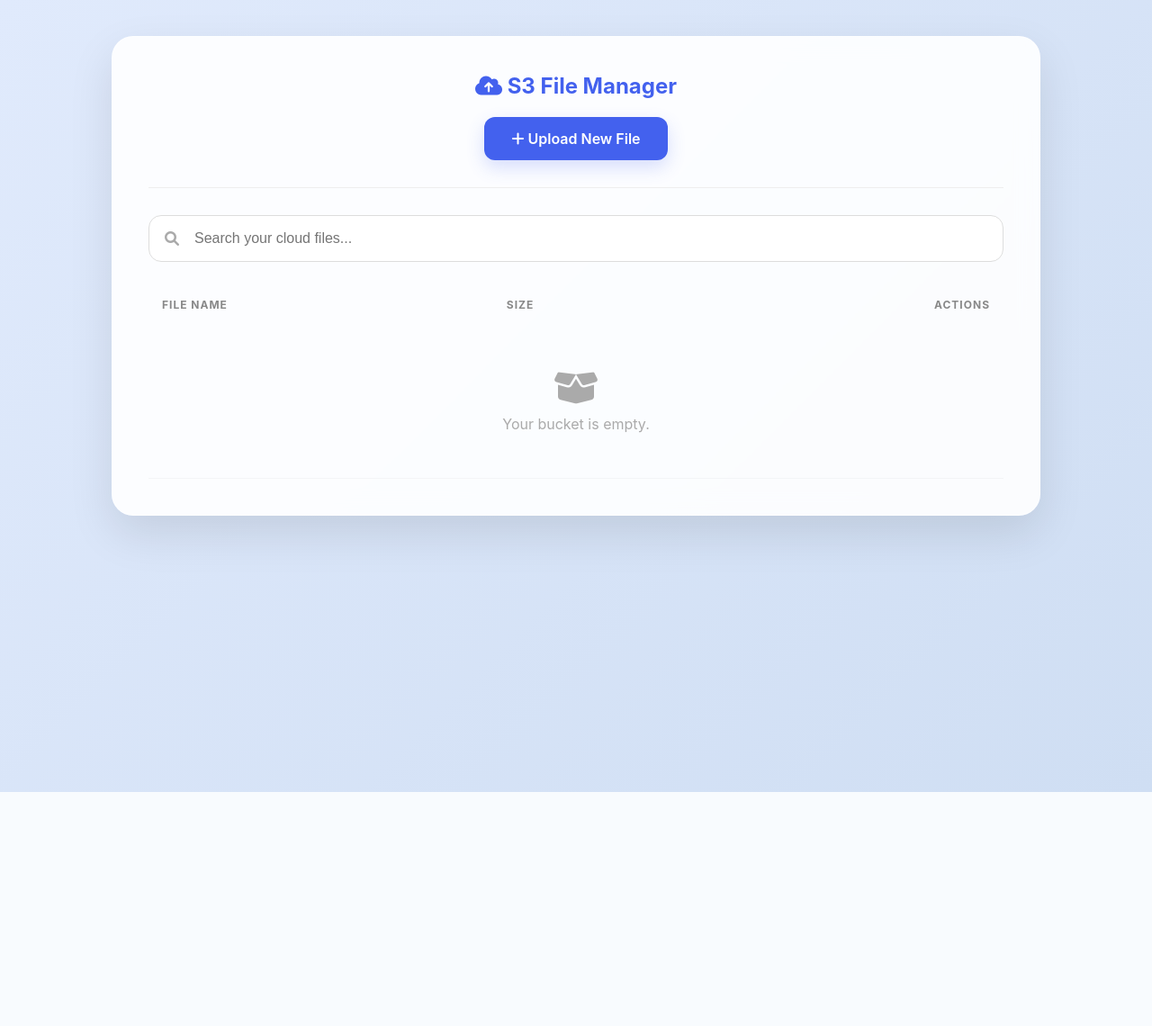
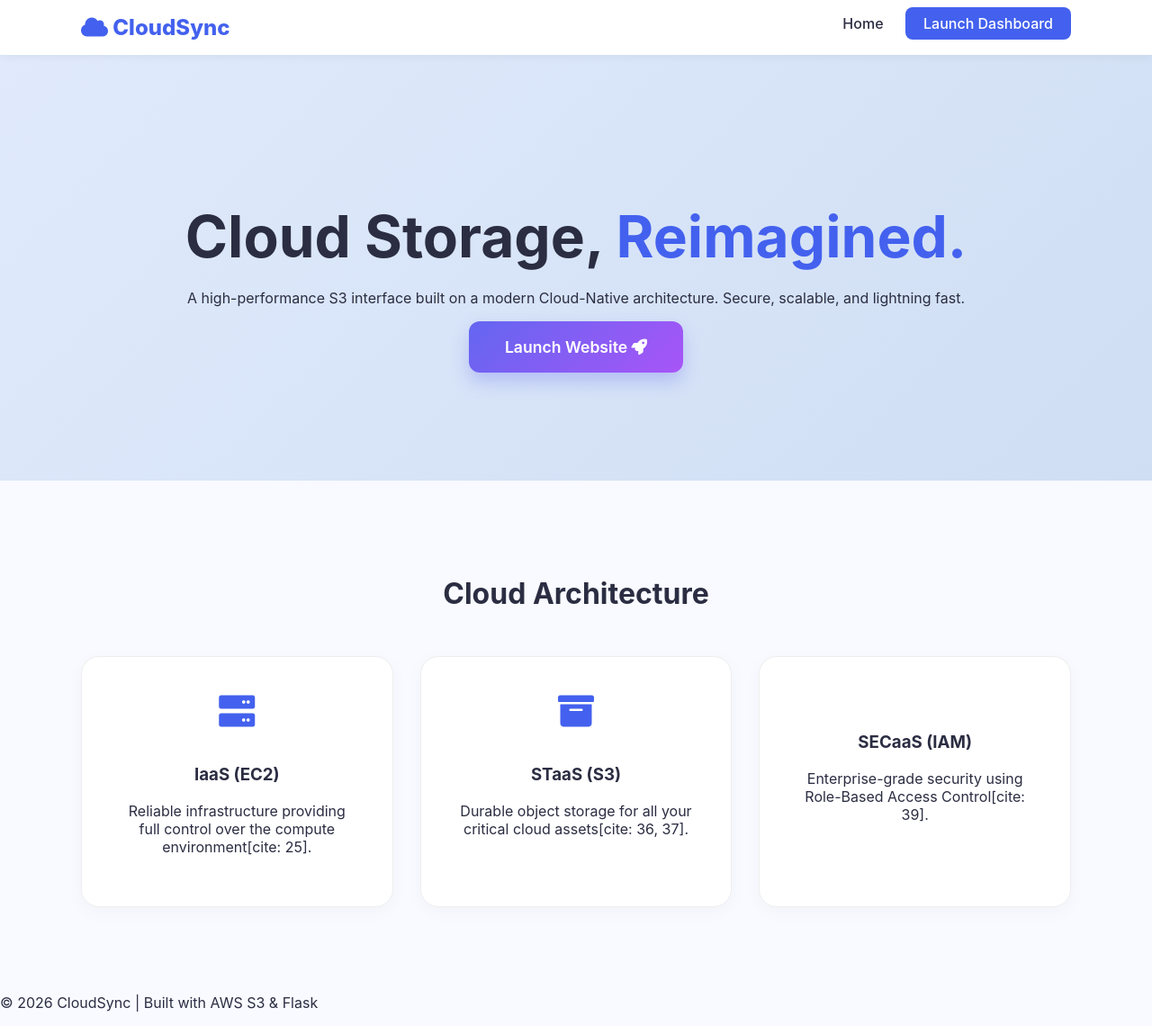
Before and after one commit to Shirshak14/Flask-File-Manager, a Flask app: page / in a window 1280 px wide. Shown: the whole page at 90% size. Before the commit the page ends 880 px from the top, so only its background shows below. Run offline with Flask 3, Linux system fonts and the light colour scheme; data that the repository does not hold is empty.

Commit message:
Feat: Implement multi-page architecture with Landing Page and S3 Dashboard

```diff
--- a/app.py
+++ b/app.py
@@ -31,19 +31,23 @@ s3 = boto3.client(
 
 # --- ROUTES ---
 
+# 1. LANDING PAGE (The "Front Door")
 @app.route('/')
-def index():
+def home():
+    return render_template('home.html')
+
+# 2. DASHBOARD (The "Work" Page)
+@app.route('/dashboard')
+def dashboard():
     files = []
     try:
-        # 1. Fetch from S3
+        # Fetch list from S3
         response = s3.list_objects_v2(Bucket=BUCKET_NAME)
 
-        # 2. Check if 'Contents' actually exists in the response
         if 'Contents' in response:
             for obj in response['Contents']:
+                # Dynamic Size Calculation
                 size_bytes = obj['Size']
-
-                # Conversion logic
                 if size_bytes < 1024:
                     size_str = f"{size_bytes} B"
                 elif size_bytes < 1024**2:
@@ -51,6 +55,7 @@ def index():
                 else:
                     size_str = f"{round(size_bytes/(1024**2), 1)} MB"
 
+                # Generate secure viewing link
                 url = s3.generate_presigned_url(
                     'get_object',
                     Params={'Bucket': BUCKET_NAME, 'Key': obj['Key']},
@@ -62,74 +67,68 @@ def index():
                     'size': size_str,
                     'url': url
                 })
-        else:
-            print("💡 Info: Bucket is currently empty.")
+        return render_template('dashboard.html', files=files)
 
     except Exception as e:
-        # This will print the EXACT AWS error in your terminal
         print(f"❌ AWS Error: {e}")
+        return render_template('dashboard.html', files=[])
 
-    # 3. Always return the template, even if files is empty
-    return render_template('index.html', files=files)
-
+# 3. UPLOAD LOGIC
 @app.route('/upload', methods=['POST'])
 def upload_file():
-    if 'file' not in request.files:
-        return redirect(request.url)
+    files = request.files.getlist('file') # Supports multi-upload
 
-    file = request.files['file']
-    if file.filename == '':
-        return redirect(request.url)
+    if not files or files[0].filename == '':
+        return redirect(url_for('dashboard'))
 
-    if file:
+    for file in files:
         try:
-            # Upload to S3
             s3.upload_fileobj(
                 file,
                 BUCKET_NAME,
                 file.filename,
                 ExtraArgs={"ContentType": file.content_type}
             )
-            print(f"✅ Successfully uploaded {file.filename}")
+            print(f"✅ Uploaded {file.filename}")
         except Exception as e:
             print(f"❌ Upload Error: {e}")
 
-    return redirect(url_for('index'))
+    return redirect(url_for('dashboard'))
 
+# 4. DELETE LOGIC
 @app.route('/delete/<filename>', methods=['POST'])
 def delete_file(filename):
     try:
         s3.delete_object(Bucket=BUCKET_NAME, Key=filename)
-        print(f"🗑️ Deleted {filename} from S3")
+        print(f"🗑️ Deleted {filename}")
     except Exception as e:
         print(f"❌ Delete Error: {e}")
 
-    return redirect(url_for('index'))
+    return redirect(url_for('dashboard'))
 
+# 5. RENAME LOGIC
 @app.route('/rename', methods=['POST'])
 def rename_file():
     old_name = request.form.get('old_name')
     new_name = request.form.get('new_name')
 
-    # 1. Basic validation
     if not old_name or not new_name:
-        return redirect(url_for('index'))
+        return redirect(url_for('dashboard'))
 
-    # 2. Safety: Keep the original file extension if user forgot it
+    # Maintain extension
     ext = os.path.splitext(old_name)[1]
     if not new_name.lower().endswith(ext.lower()):
         new_name += ext
 
     try:
-        # 3. S3 'Rename' is actually: Copy to New Name -> Delete Old Name
         copy_source = {'Bucket': BUCKET_NAME, 'Key': old_name}
         s3.copy_object(Bucket=BUCKET_NAME, CopySource=copy_source, Key=new_name)
         s3.delete_object(Bucket=BUCKET_NAME, Key=old_name)
-        print(f"✅ Successfully renamed {old_name} to {new_name}")
+        print(f"✅ Renamed {old_name} to {new_name}")
     except Exception as e:
-        print(f"❌ AWS Rename Error: {e}")
+        print(f"❌ Rename Error: {e}")
 
-    return redirect(url_for('index'))
+    return redirect(url_for('dashboard'))
 
 if __name__ == '__main__':
     app.run(debug=True)
--- a/static/css/style.css
+++ b/static/css/style.css
@@ -1,93 +1,85 @@
 :root {
     --primary: #4361ee;
-    --danger: #ef233c;
-    --text-main: #2b2d42;
+    --bg-light: #f8faff;
+    --text-dark: #2b2d42;
     --glass: rgba(255, 255, 255, 0.9);
 }
 
 body {
     font-family: 'Inter', sans-serif;
-    background: linear-gradient(135deg, #e0eafc 0%, #cfdef3 100%);
-    min-height: 100vh;
     margin: 0;
-    padding: 40px 20px;
-    color: var(--text-main);
+    background: var(--bg-light);
+    color: var(--text-dark);
 }
 
-.container {
-    max-width: 950px;
-    margin: auto;
-    background: var(--glass);
-    backdrop-filter: blur(12px);
-    padding: 40px;
-    border-radius: 24px;
-    box-shadow: 0 20px 50px rgba(0,0,0,0.1);
-    border: 1px solid rgba(255, 255, 255, 0.4);
+/* Navbar */
+.navbar {
+    background: white;
+    padding: 1rem 0;
+    box-shadow: 0 2px 10px rgba(0,0,0,0.05);
+    position: sticky;
+    top: 0;
+    z-index: 1000;
+}
+.nav-container {
+    max-width: 1100px;
+    margin: 0 auto;
+    display: flex;
+    justify-content: space-between;
+    padding: 0 20px;
+}
+.logo { font-size: 1.5rem; font-weight: 800; color: var(--primary); text-decoration: none; }
+.nav-links a { margin-left: 20px; text-decoration: none; color: var(--text-dark); font-weight: 500; }
+.nav-btn { background: var(--primary); color: white !important; padding: 8px 20px; border-radius: 8px; transition: 0.3s; }
+.nav-btn:hover { opacity: 0.9; transform: translateY(-2px); }
+
+/* Hero */
+.hero-section {
+    padding: 120px 20px;
+    text-align: center;
+    background: linear-gradient(135deg, #e0eafc 0%, #cfdef3 100%);
+}
+.hero-section h1 { font-size: 4rem; margin-bottom: 20px; }
+.highlight { color: var(--primary); }
+.main-btn { background: var(--primary); color: white; padding: 18px 40px; border-radius: 12px; text-decoration: none; font-weight: 600; display: inline-block; font-size: 1.1rem; }
+
+/* Dashboard */
+.container { max-width: 1000px; margin: 40px auto; background: white; padding: 30px; border-radius: 20px; box-shadow: 0 10px 40px rgba(0,0,0,0.05); }
+.upload-section { text-align: center; border-bottom: 1px solid #eee; padding-bottom: 30px; margin-bottom: 30px; }
+.upload-btn { background: var(--primary); color: white; padding: 12px 25px; border-radius: 10px; cursor: pointer; display: inline-block; font-weight: 600; }
+
+/* Table */
+table { width: 100%; border-collapse: collapse; }
+th { text-align: left; padding: 15px; font-size: 0.8rem; color: #888; text-transform: uppercase; }
+td { padding: 20px 15px; border-bottom: 1px solid #f0f0f0; }
+.actions-cell { display: flex; justify-content: flex-end; gap: 15px; }
+.action-icon { background: none; border: none; font-size: 1.2rem; cursor: pointer; transition: 0.2s; }
+.rename-btn { color: var(--primary); }
+.view-btn { color: #2ecc71; }
+.delete-btn { color: #ef233c; }
+.action-icon:hover { transform: scale(1.2); }
+
+/* Features */
+.features-section { padding: 80px 20px; max-width: 1100px; margin: 0 auto; }
+.section-title { text-align: center; margin-bottom: 50px; font-size: 2rem; }
+.features-grid { display: grid; grid-template-columns: repeat(auto-fit, minmax(280px, 1fr)); gap: 30px; }
+.feature-card { background: white; padding: 40px; border-radius: 20px; text-align: center; box-shadow: 0 5px 20px rgba(0,0,0,0.03); border: 1px solid #eee; }
+.feature-card i { font-size: 2.5rem; color: var(--primary); margin-bottom: 20px; }
+.main-btn {
+    background: linear-gradient(135deg, #6366f1 0%, #a855f7 100%); /* Indigo to Purple gradient */
+    color: white;
+    padding: 18px 40px;
+    border-radius: 12px;
+    text-decoration: none;
+    font-weight: 600;
+    display: inline-block;
+    font-size: 1.1rem;
+    box-shadow: 0 10px 20px rgba(99, 102, 241, 0.3); /* Soft shadow for depth */
+    transition: all 0.3s ease;
 }
 
-.upload-section {
-    text-align: center;
-    padding-bottom: 30px;
-    border-bottom: 1px solid #eee;
-    margin-bottom: 30px;
+.main-btn:hover {
+    transform: translateY(-3px); /* Subtle lift on hover */
+    box-shadow: 0 15px 25px rgba(99, 102, 241, 0.4);
+    filter: brightness(1.1);
 }
-
-.upload-btn {
-    background: var(--primary);
-    color: white;
-    padding: 14px 30px;
-    border-radius: 12px;
-    cursor: pointer;
-    display: inline-block;
-    font-weight: 600;
-    transition: 0.3s;
-    box-shadow: 0 8px 20px rgba(67, 97, 238, 0.2);
-}
-
-.upload-btn:hover { transform: translateY(-3px); box-shadow: 0 12px 25px rgba(67, 97, 238, 0.3); }
-
-/* Modern Table */
-table { width: 100%; border-collapse: collapse; }
-th { text-align: left; padding: 15px; font-size: 0.75rem; color: #888; text-transform: uppercase; letter-spacing: 1px; }
-td { padding: 20px 15px; border-bottom: 1px solid rgba(0,0,0,0.03); }
-
-.file-row:hover { background: rgba(67, 97, 238, 0.03); }
-
-/* Action Icons Styling */
-.action-icon {
-    background: none;
-    border: none;
-    font-size: 1.2rem;
-    margin-left: 15px;
-    cursor: pointer;
-    transition: transform 0.2s, color 0.2s;
-    display: inline-block;
-    vertical-align: middle;
-}
-
-/* Specific Colors */
-.rename-btn { color: #4361ee; } /* Blue */
-.view-btn { color: #2ecc71; }   /* Green */
-.delete-btn { color: #ef233c; } /* Red */
-
-/* Hover Effects */
-.action-icon:hover {
-    transform: scale(1.2);
-    filter: brightness(1.2);
-}
-
-.rename-btn:hover { color: #3046bc; }
-.delete-btn:hover { color: #d90429; }
-
-/* Search Bar */
-.search-container { position: relative; margin-bottom: 25px; }
-.search-container i { position: absolute; left: 18px; top: 18px; color: #aaa; }
-#searchInput {
-    width: 100%;
-    padding: 16px 16px 16px 50px;
-    border-radius: 14px;
-    border: 1px solid #ddd;
-    font-size: 1rem;
-    box-sizing: border-box;
-    background: white;
-}
--- /dev/null
+++ b/templates/base.html
@@ -0,0 +1,27 @@
+<!DOCTYPE html>
+<html lang="en">
+<head>
+    <meta charset="UTF-8">
+    <meta name="viewport" content="width=device-width, initial-scale=1.0">
+    <title>CloudSync Pro | S3 Manager</title>
+    <link rel="stylesheet" href="{{ url_for('static', filename='css/style.css') }}">
+    <link rel="stylesheet" href="https://cdnjs.cloudflare.com/ajax/libs/font-awesome/6.0.0/css/all.min.css">
+</head>
+<body>
+    <nav class="navbar">
+        <div class="nav-container">
+            <a href="/" class="logo"><i class="fa-solid fa-cloud"></i> CloudSync</a>
+            <div class="nav-links">
+                <a href="/">Home</a>
+                <a href="/dashboard" class="nav-btn">Launch Dashboard</a>
+            </div>
+        </div>
+    </nav>
+
+    {% block content %}{% endblock %}
+
+    <footer class="main-footer">
+        <p>&copy; 2026 CloudSync | Built with AWS S3 & Flask</p>
+    </footer>
+</body>
+</html>
--- /dev/null
+++ b/templates/home.html
@@ -0,0 +1,33 @@
+{% extends "base.html" %}
+{% block content %}
+<div class="hero-section">
+    <div class="hero-content">
+        <h1>Cloud Storage, <span class="highlight">Reimagined.</span></h1>
+        <p>A high-performance S3 interface built on a modern Cloud-Native architecture. Secure, scalable, and lightning fast.</p>
+        <div class="hero-btns">
+            <a href="/dashboard" class="main-btn">Launch Website <i class="fa-solid fa-rocket"></i></a>
+        </div>
+    </div>
+</div>
+
+<section id="features" class="features-section">
+    <h2 class="section-title">Cloud Architecture</h2>
+    <div class="features-grid">
+        <div class="feature-card">
+            <i class="fa-solid fa-server"></i>
+            <h3>IaaS (EC2)</h3>
+            <p>Reliable infrastructure providing full control over the compute environment[cite: 25].</p>
+        </div>
+        <div class="feature-card">
+            <i class="fa-solid fa-box-archive"></i>
+            <h3>STaaS (S3)</h3>
+            <p>Durable object storage for all your critical cloud assets[cite: 36, 37].</p>
+        </div>
+        <div class="feature-card">
+            <i class="fa-solid fa-shield-halved"></i>
+            <h3>SECaaS (IAM)</h3>
+            <p>Enterprise-grade security using Role-Based Access Control[cite: 39].</p>
+        </div>
+    </div>
+</section>
+{% endblock %}
--- a/templates/index.html
+++ /dev/null
@@ -1,125 +0,0 @@
-<!DOCTYPE html>
-<html lang="en">
-<head>
-    <meta charset="UTF-8">
-    <meta name="viewport" content="width=device-width, initial-scale=1.0">
-    <title>Cloud Manager Pro | S3 Sync</title>
-    <link rel="stylesheet" href="{{ url_for('static', filename='css/style.css') }}">
-    <link rel="stylesheet" href="https://cdnjs.cloudflare.com/ajax/libs/font-awesome/6.0.0/css/all.min.css">
-</head>
-<body>
-
-<div class="container">
-    <div class="upload-section">
-        <h2 style="margin-top: 0; color: #4361ee;"><i class="fa-solid fa-cloud-arrow-up"></i> S3 File Manager</h2>
-        <form action="/upload" method="POST" enctype="multipart/form-data" id="mainUploadForm">
-            <input type="file" name="file" id="fileInput" style="display: none;" onchange="handleUpload()">
-            <label for="fileInput" class="upload-btn">
-                <i class="fa-solid fa-plus"></i> Upload New File
-            </label>
-        </form>
-        <div id="uploadStatus" style="display:none; margin-top:15px; color: #4361ee; font-weight: 600;">
-            <i class="fas fa-circle-notch fa-spin"></i> Syncing with AWS...
-        </div>
-    </div>
-
-    <div class="search-container">
-        <i class="fa-solid fa-magnifying-glass"></i>
-        <input type="text" id="searchInput" placeholder="Search your cloud files..." onkeyup="filterFiles()">
-    </div>
-
-    <table>
-        <thead>
-            <tr>
-                <th>FILE NAME</th>
-                <th>SIZE</th>
-                <th style="text-align: right;">ACTIONS</th>
-            </tr>
-        </thead>
-        <tbody id="fileTable">
-            {% for file in files %}
-            <tr class="file-row">
-                <td class="file-name">
-                    <i class="fa-regular
-                        {% if file.name.lower().endswith('.pdf') %}fa-file-pdf
-                        {% elif file.name.lower().endswith(('.jpg', '.png', '.jpeg', '.gif')) %}fa-file-image
-                        {% elif file.name.lower().endswith(('.mp4', '.mov', '.avi')) %}fa-file-video
-                        {% else %}fa-file-lines{% endif %}
-                    "></i>
-                    <strong>{{ file.name }}</strong>
-                </td>
-                <td class="file-size">{{ file.size }}</td>
-                <td style="text-align: right;">
-                    <button onclick="openRename('{{ file.name }}')" class="action-icon rename-btn" title="Rename File">
-                        <i class="fa-solid fa-pen-to-square"></i>
-                    </button>
-
-                    <a href="{{ file.url }}" target="_blank" class="action-icon view-btn" title="View/Download">
-                        <i class="fa-solid fa-eye"></i>
-                    </a>
-
-                    <form action="{{ url_for('delete_file', filename=file.name) }}" method="POST" style="display:inline;">
-                        <button type="submit" class="action-icon delete-btn" onclick="return confirm('Permanently delete this file?')">
-                            <i class="fa-solid fa-trash-can"></i>
-                        </button>
-                    </form>
-                </td>
-            </tr>
-            {% endfor %}
-
-            {% if not files %}
-            <tr>
-                <td colspan="3" style="text-align: center; padding: 50px; color: #aaa;">
-                    <i class="fa-solid fa-box-open" style="font-size: 2.5rem; display: block; margin-bottom: 10px;"></i>
-                    Your bucket is empty.
-                </td>
-            </tr>
-            {% endif %}
-        </tbody>
-    </table>
-</div>
-
-<form id="renameForm" action="/rename" method="POST" style="display:none;">
-    <input type="hidden" name="old_name" id="oldNameInput">
-    <input type="hidden" name="new_name" id="newNameInput">
-</form>
-
-<script>
-// 1. LIVE SEARCH
-function filterFiles() {
-    let input = document.getElementById('searchInput').value.toLowerCase();
-    let rows = document.querySelectorAll('.file-row');
-    rows.forEach(row => {
-        let name = row.querySelector('.file-name').textContent.toLowerCase();
-        row.style.display = name.includes(input) ? "" : "none";
-    });
-}
-
-// 2. UPLOAD SPINNER
-function handleUpload() {
-    const input = document.getElementById('fileInput');
-    if (input.files.length > 0) {
-        document.getElementById('uploadStatus').style.display = "block";
-        document.getElementById('mainUploadForm').submit();
-    }
-}
-
-// 3. RENAME PROMPT
-function openRename(oldName) {
-    // Ask the user for the new name
-    let newName = prompt("Rename file to:", oldName);
-
-    // If they typed something and didn't hit cancel
-    if (newName && newName.trim() !== "" && newName !== oldName) {
-        document.getElementById('oldNameInput').value = oldName;
-        document.getElementById('newNameInput').value = newName.trim();
-        document.getElementById('renameForm').submit();
-    }
-}
-</script>
-<form id="renameForm" action="/rename" method="POST" style="display:none;">
-    <input type="hidden" name="old_name" id="oldNameInput">
-    <input type="hidden" name="new_name" id="newNameInput">
-</form>
-</body>
-</html>
```
Also changed, not shown: templates/dashboard.html (added, +80 -0 lines).
